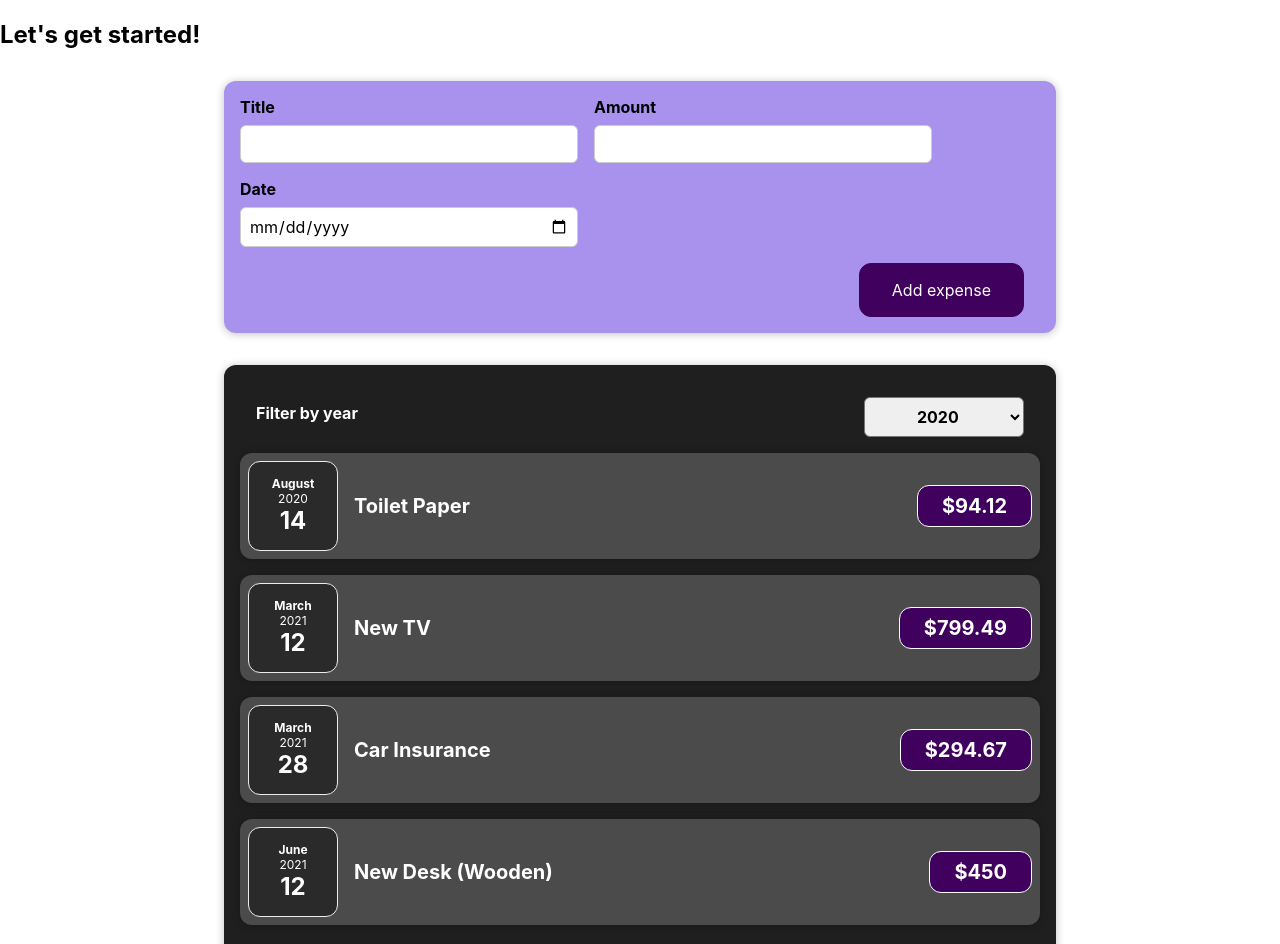
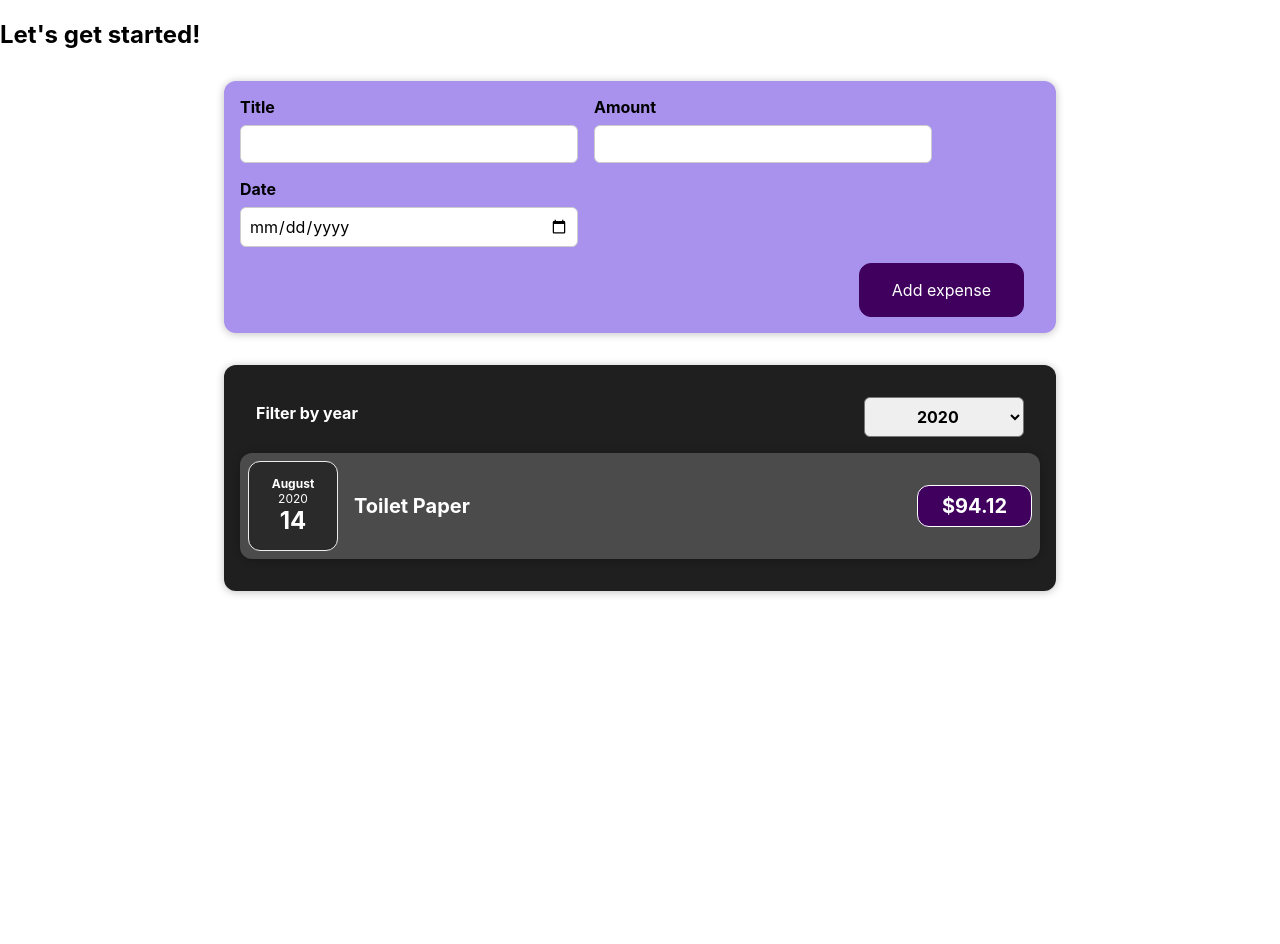
Before and after one commit to NataliaBebebino/expense-tracker, a React (Create React App) app: page / in a window 1280 px wide. Shown: the top 944 px of the page. After the commit the page ends 800 px from the top, so only its background shows below. Built offline with nearby package versions, Linux system fonts and the light colour scheme.

Commit message:
Apply map method to dynamically render expenses

```diff
--- a/src/App.js
+++ b/src/App.js
@@ -1,10 +1,9 @@
-import React from "react";
+import React, { useState } from "react";
 import "./App.css";
 import Expenses from "./components/Expenses/Expenses";
 import NewExpense from "./components/NewExpense/NewExpense";
 
-function App() {
-  const expenses = [
+const DUMMY_EXPENSES = [
   {
     id: "e1",
     title: "Toilet Paper",
@@ -26,8 +25,13 @@
   },
 ];
 
+function App() {
+  const [expenses, setExpenses] = useState(DUMMY_EXPENSES);
+
   const addExpenseHandler = (expense) => {
-    // we will fill this out later
+    setExpenses((prevExpenses) => {
+      return [expense, ...prevExpenses];
+    });
   };
 
   return (
--- a/src/components/Expenses/Expenses.js
+++ b/src/components/Expenses/Expenses.js
@@ -11,29 +11,26 @@
     setFilteredYear(selectedYear);
   };
 
+  const filteredExpenses = props.items.filter((expense) => {
+    return expense.date.getFullYear().toString() === filteredYear;
+  });
+
   return (
     <Card className="expenses">
-      <ExpensesFilter selected={filteredYear} onChangeFilter={filterChangeHandler} />
-      <ExpenseItem
-        title={props.items[0].title}
-        amount={props.items[0].amount}
-        date={props.items[0].date}
+      <ExpensesFilter
+        selected={filteredYear}
+        onChangeFilter={filterChangeHandler}
       />
-      <ExpenseItem
-        title={props.items[1].title}
-        amount={props.items[1].amount}
-        date={props.items[1].date}
-      />
-      <ExpenseItem
-        title={props.items[2].title}
-        amount={props.items[2].amount}
-        date={props.items[2].date}
-      />
-      <ExpenseItem
-        title={props.items[3].title}
-        amount={props.items[3].amount}
-        date={props.items[3].date}
-      />
+      {/* We use this map method in order to iterate through each of the elements of the expenses list and make this render method dynamic */}
+      {filteredExpenses.map((expense) => (
+        <ExpenseItem
+          /* We should always have a key props for better performance, otherwise, if we make changes like adding a new item to the list, React will have to go over each element because of not having an ID */
+          key={expense.id}
+          title={expense.title}
+          amount={expense.amount}
+          date={expense.date}
+        />
+      ))}
     </Card>
   );
 }
```
Lines whose indentation alone changed are shown as unchanged.
